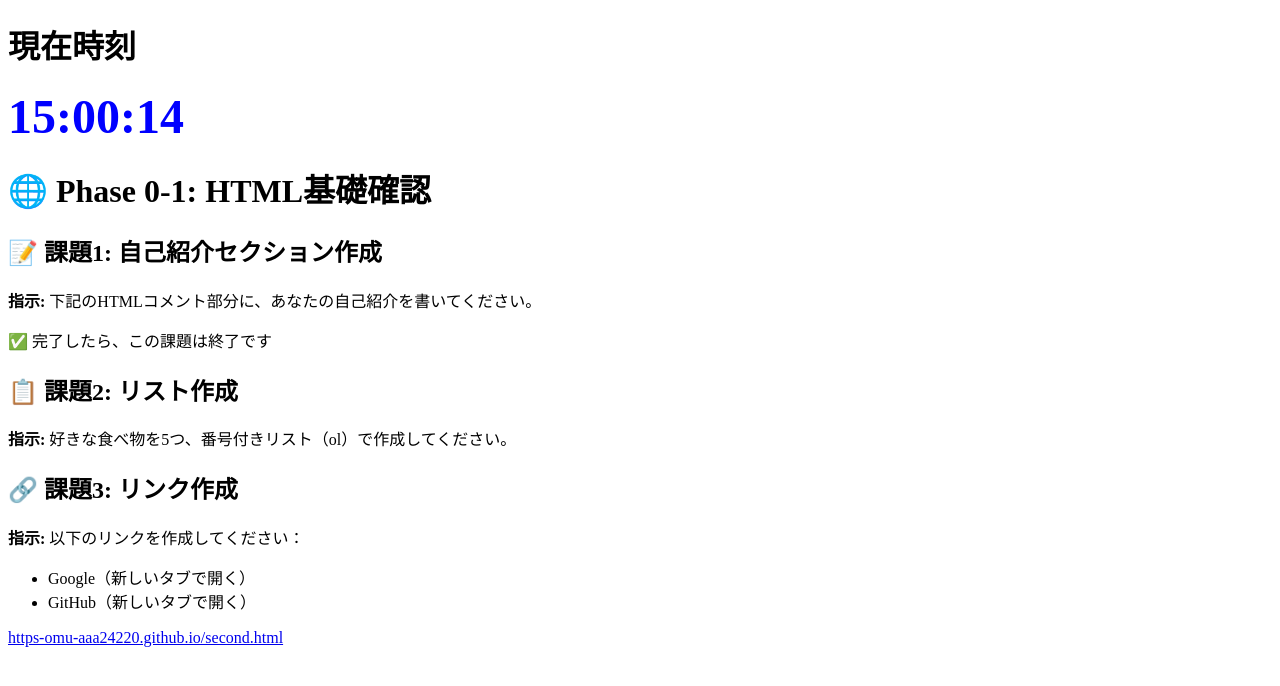
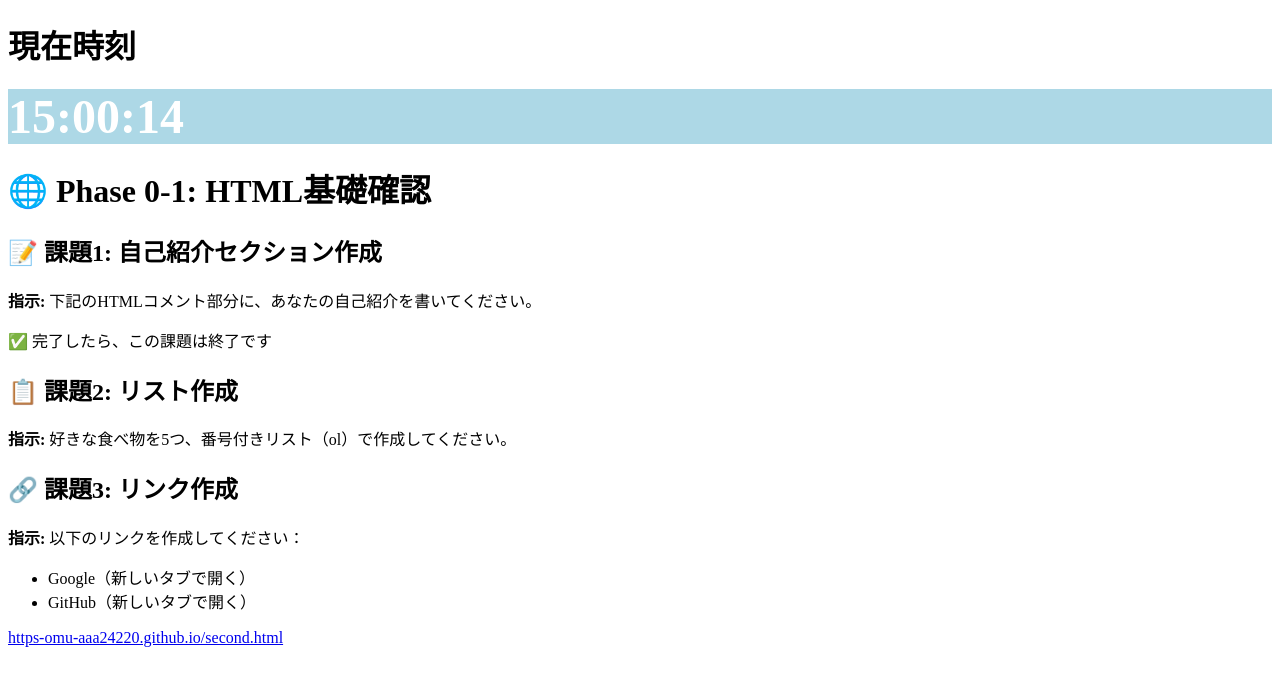
Before and after one commit to omu-aaa24220/https-omu-aaa24220.github.io, a plain HTML site: page index.html in a window 1280 px wide. Drawn offline with Linux system fonts and the light colour scheme.

Commit message:
Update clock div styles for better visibility
Changed clock div styles to improve visibility.

```diff
--- a/index.html
+++ b/index.html
@@ -31,7 +31,7 @@
 </head>
 <body>
      <h1>現在時刻</h1>
-    <div id="clock" style="font-size: 48px; font-weight: bold; color: blue;">
+    <div id="clock" style="font-size: 48px; font-weight: bold; color: white;　border: 2px lightgreen; background-color: lightblue;">
         00:00:00
     </div>
     <h1>🌐 Phase 0-1: HTML基礎確認</h1>
```
